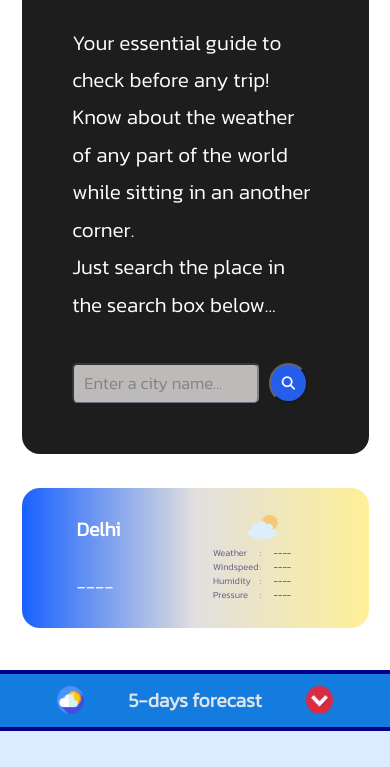
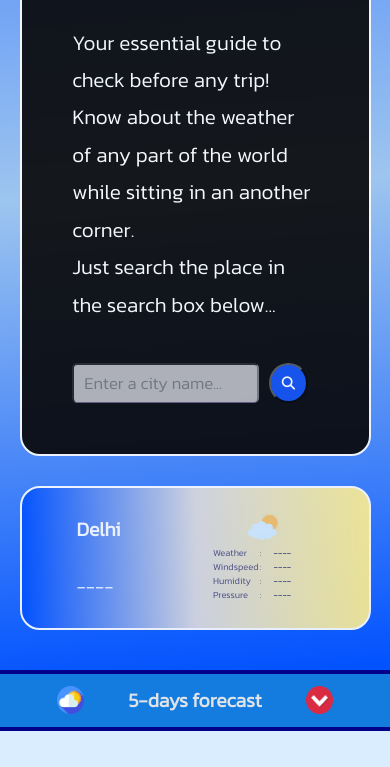
Before and after one commit to Neeraj-2311/Weather-Buddy, a plain HTML site: page index.html in a window 390 px wide. Shown: the part 293-1060 px from the top of the page. Drawn offline with Linux system fonts and the light colour scheme; no server answers.

Commit message:
Update style.css

```diff
--- a/style.css
+++ b/style.css
@@ -192,7 +192,8 @@ input#city:focus {
   #top-container {
     height: auto;
     padding-bottom: 40px;
-    background-size: auto;
+    background-image: linear-gradient(356deg, rgb(0 81 255), #9dc5ef, rgb(51 115 253));
+
   }
 
   #climate-icon {
```
